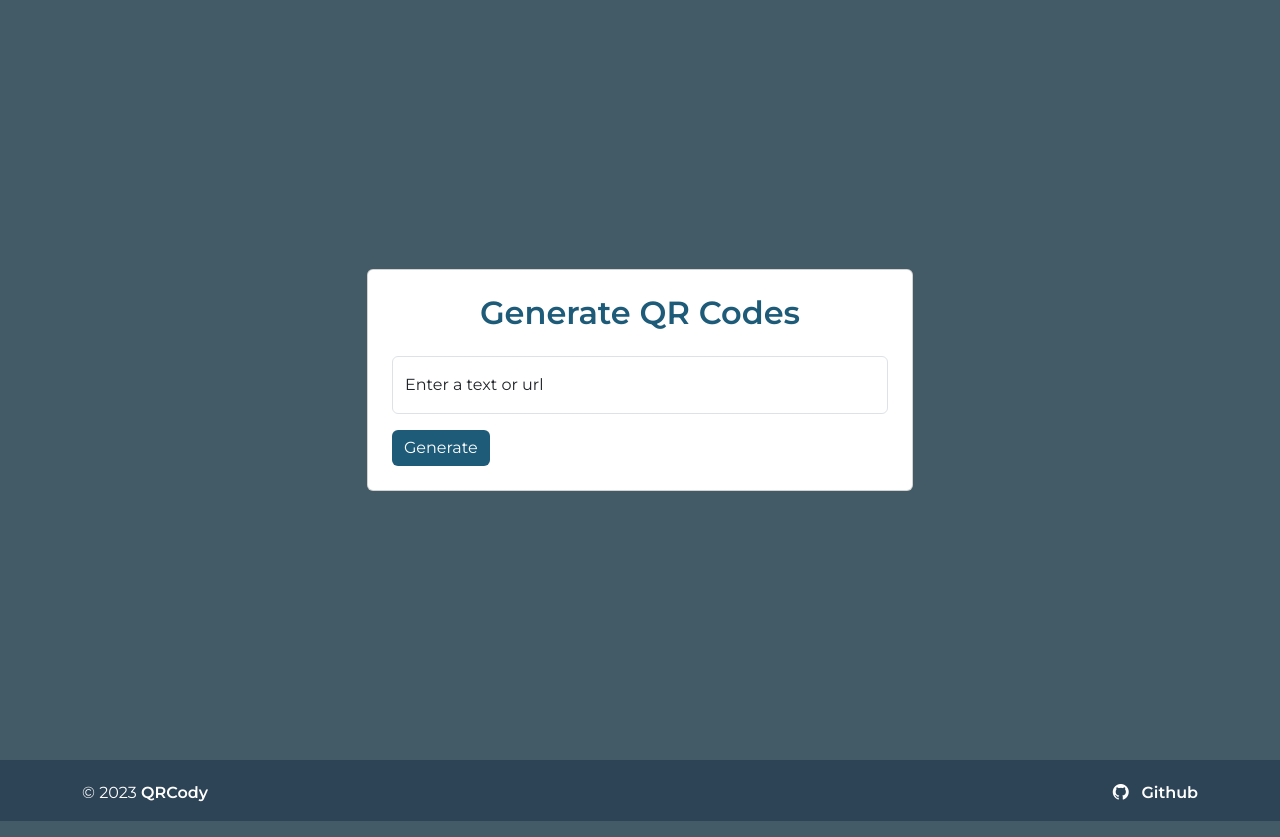
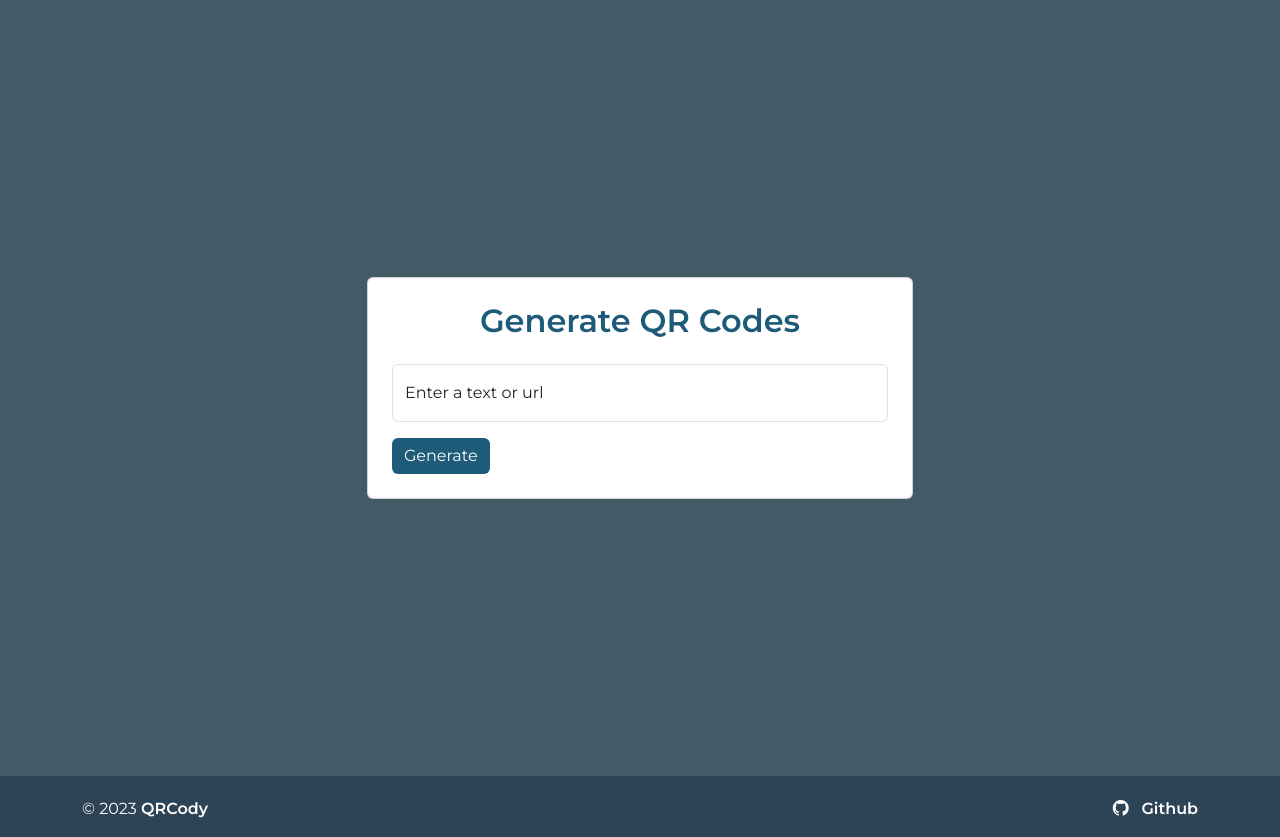
Before and after one commit to humayanalrosid/qrcodegenerator, a Flask app: page / in a window 1280 px wide. Shown: the part 56-893 px from the top of the page. Run offline with Flask 3, Linux system fonts and the light colour scheme.

Commit message:
Update style.css

```diff
--- a/static/css/style.css
+++ b/static/css/style.css
@@ -32,7 +32,7 @@ h2 {
     display: flex;
     justify-content: center;
     align-items: center;
-    height: 83vh;
+    height: 85vh;
 }
 
 a {
```
